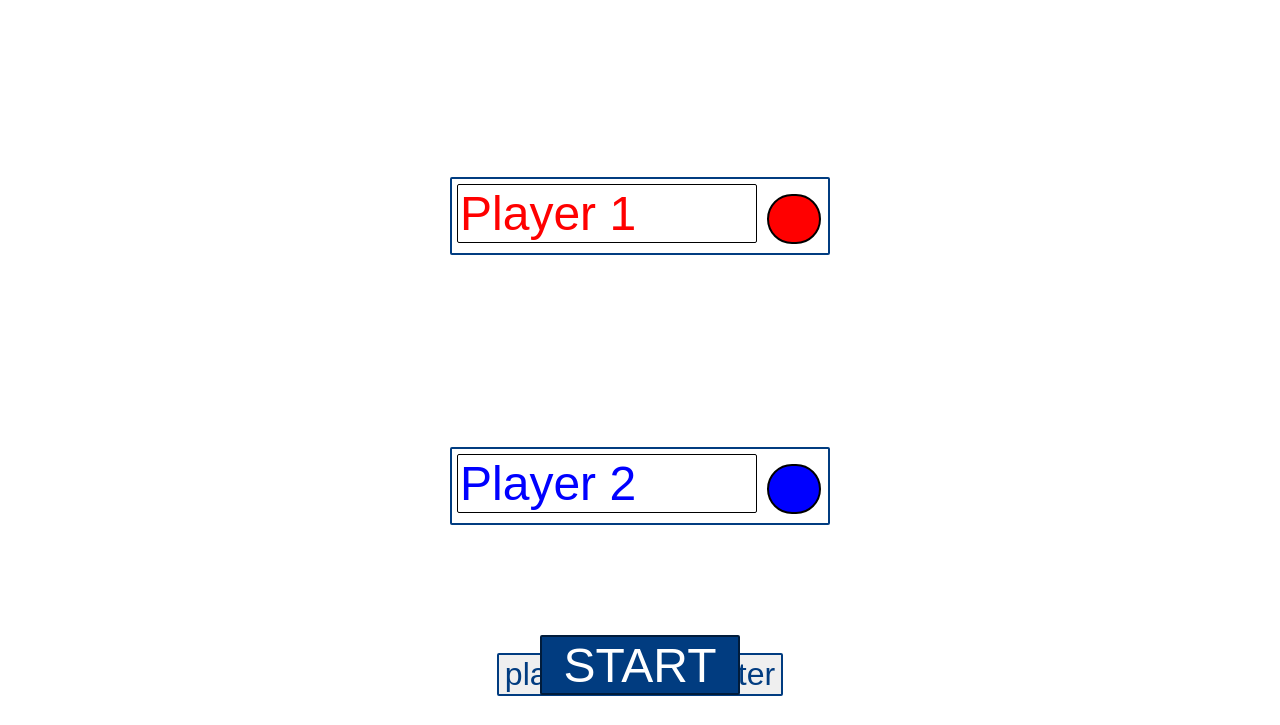
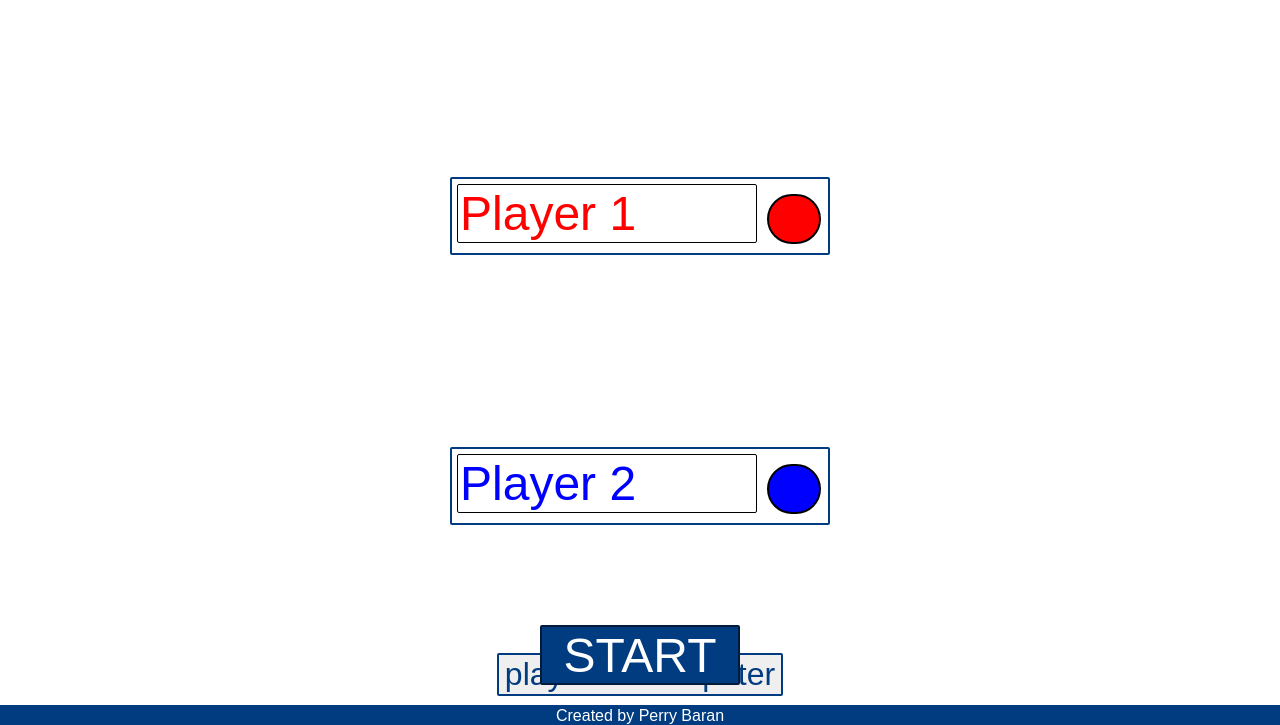
Before and after one commit to PerryBaran/battleships, a website built with webpack: page dist/index.html in a window 1280 px wide. Shown: the part 75-800 px from the top of the page. Built offline with Linux system fonts and the light colour scheme.

Commit message:
added self attribution on bottom bar at initialize screen

```diff
--- a/src/initialize.js
+++ b/src/initialize.js
@@ -11,6 +11,12 @@ const initializePage = (player1Name, player1Colour, player2Name, player2Colour)
     header.innerHTML = 'BATTLESHIP';
     topBar.appendChild(header);
     content.appendChild(topBar);
+
+    const bottomBar = document.createElement('p');
+    bottomBar.id = 'bottombar';
+    bottomBar.innerHTML = 'Created by Perry Baran';
+    content.appendChild(bottomBar);
+
 
     //create players
     const info1 = createPlayer(player1Name, player1Colour);
--- a/src/style.css
+++ b/src/style.css
@@ -23,6 +23,17 @@ h1 {
     top: 17px;
     left: 5px;
     font-size: 3rem;
+}
+
+#bottombar {
+    position: absolute;
+    bottom: 0;
+    background: var(--dark-blue);
+    height: 20px;
+    width: 100%;
+    padding-top: 2px;
+    color: white;
+    text-align: center;
 }
 
 .player {
@@ -86,7 +97,7 @@ input[type="color"] {
     align-items: center;
     margin-top: 10%;
     position: absolute;
-    bottom: 30px;
+    bottom: 40px;
     left: 0;
     right: 0;
 }
```
Also changed, not shown: dist/main.js.
